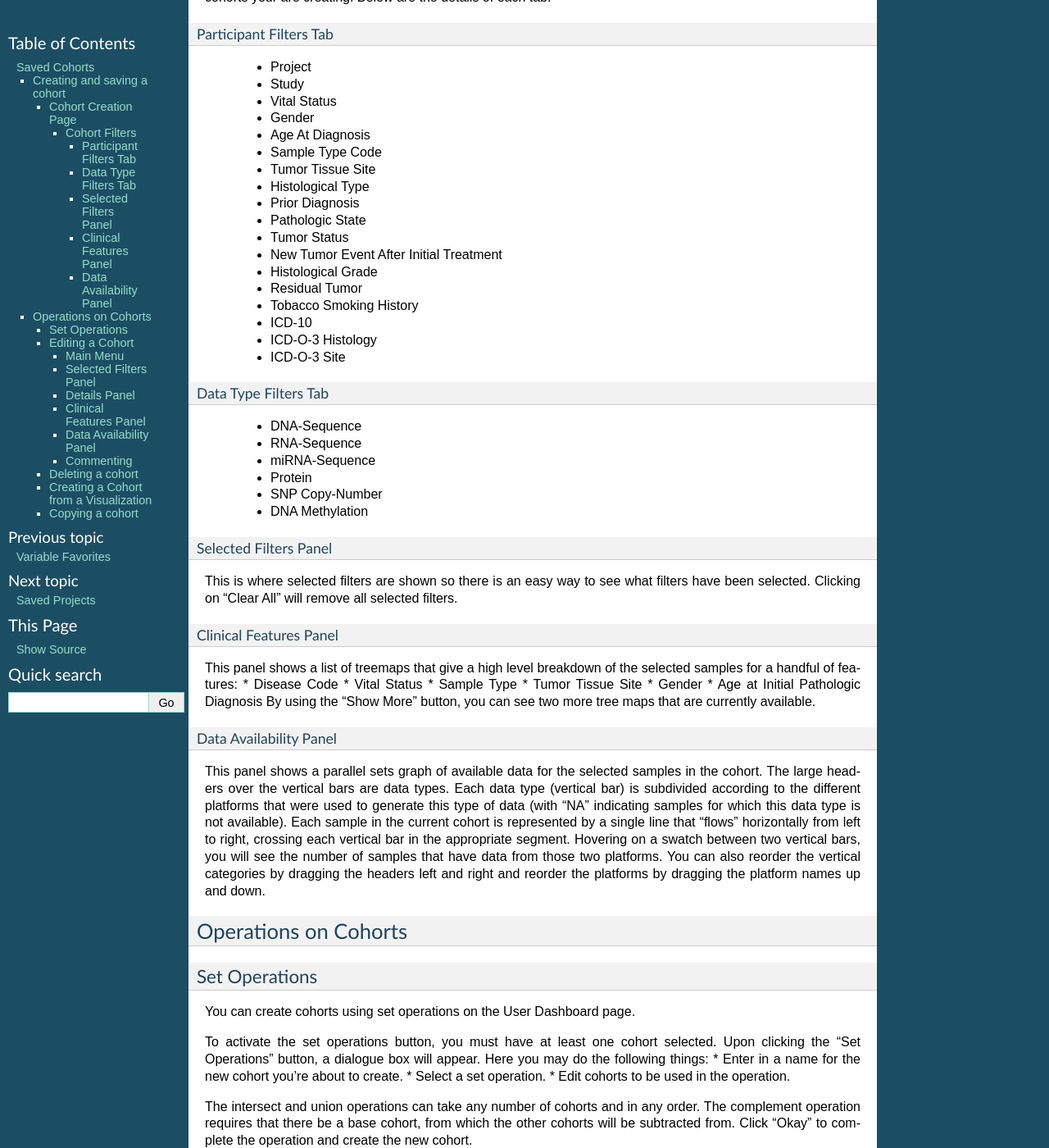
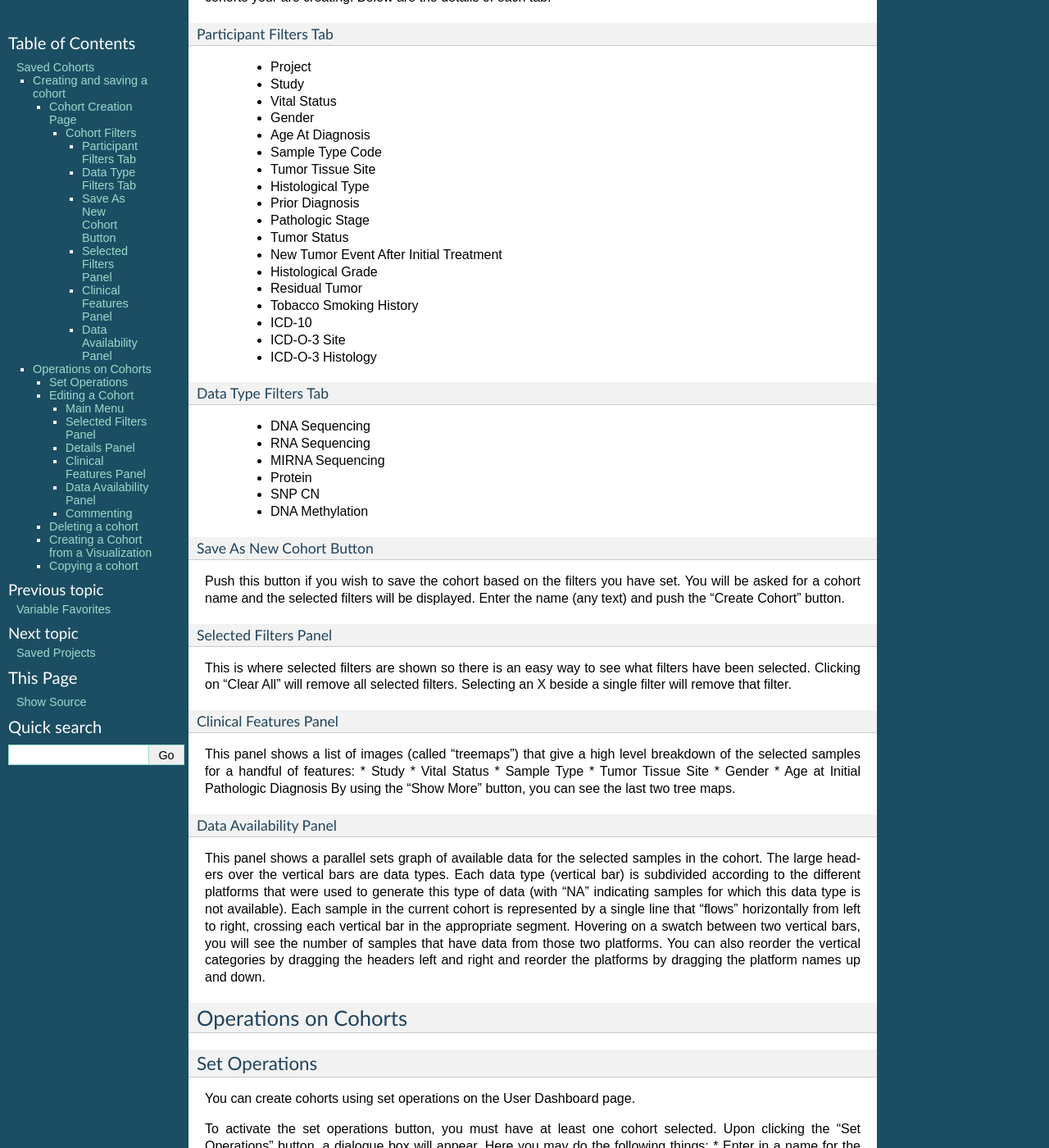
Before and after one commit to isb-cgc/readthedocs, a Sphinx documentation site: the page built from docs/source/sections/webapp/Saved-Cohorts.rst, in a window 1280 px wide and 1400 px high, scrolled down 605 px. Shown: the whole window at 82% size. Built offline with Sphinx 7.4.7, drawn with Linux system fonts in a browser that asks for light colours.

Commit message:
Update Saved-Cohorts.rst

```diff
--- a/docs/source/sections/webapp/Saved-Cohorts.rst
+++ b/docs/source/sections/webapp/Saved-Cohorts.rst
@@ -42,44 +42,49 @@ Participant Filters Tab
     * Tumor Tissue Site
     * Histological Type
     * Prior Diagnosis
-    * Pathologic State
+    * Pathologic Stage
     * Tumor Status
     * New Tumor Event After Initial Treatment
     * Histological Grade
     * Residual Tumor
     * Tobacco Smoking History
     * ICD-10
+    * ICD-O-3 Site
     * ICD-O-3 Histology
-    * ICD-O-3 Site
 
 Data Type Filters Tab
 ^^^^^^^^^^^^^^^^^^^^^^
 
-    * DNA-Sequence
-    * RNA-Sequence
-    * miRNA-Sequence
+    * DNA Sequencing
+    * RNA Sequencing
+    * MIRNA Sequencing
     * Protein
-    * SNP Copy-Number
+    * SNP CN
     * DNA Methylation
+
+Save As New Cohort Button
+^^^^^^^^^^^^^^^^^^^^^^
+
+Push this button if you wish to save the cohort based on the filters you have set.  You will be asked for a cohort name and the selected filters will be displayed.  Enter the name (any text) and push the "Create Cohort" button.
 
 Selected Filters Panel
 ^^^^^^^^^^^^^^^^^^^^^^
 
 This is where selected filters are shown so there is an easy way to see what filters have been selected.
-Clicking on “Clear All” will remove all selected filters.
+Clicking on “Clear All” will remove all selected filters.  Selecting an X beside a single filter will remove that filter.
 
 Clinical Features Panel
 ^^^^^^^^^^^^^^^^^^^^^^^
 
-This panel shows a list of treemaps that give a high level breakdown of the selected samples for a
+This panel shows a list of images (called "treemaps") that give a high level breakdown of the selected samples for a
 handful of features:
-* Disease Code
+* Study
 * Vital Status
 * Sample Type
 * Tumor Tissue Site
 * Gender
 * Age at Initial Pathologic Diagnosis
-By using the “Show More” button, you can see two more tree maps that are currently available.
+By using the “Show More” button, you can see the last two tree maps.
 
 Data Availability Panel
 ^^^^^^^^^^^^^^^^^^^^^^^
```
